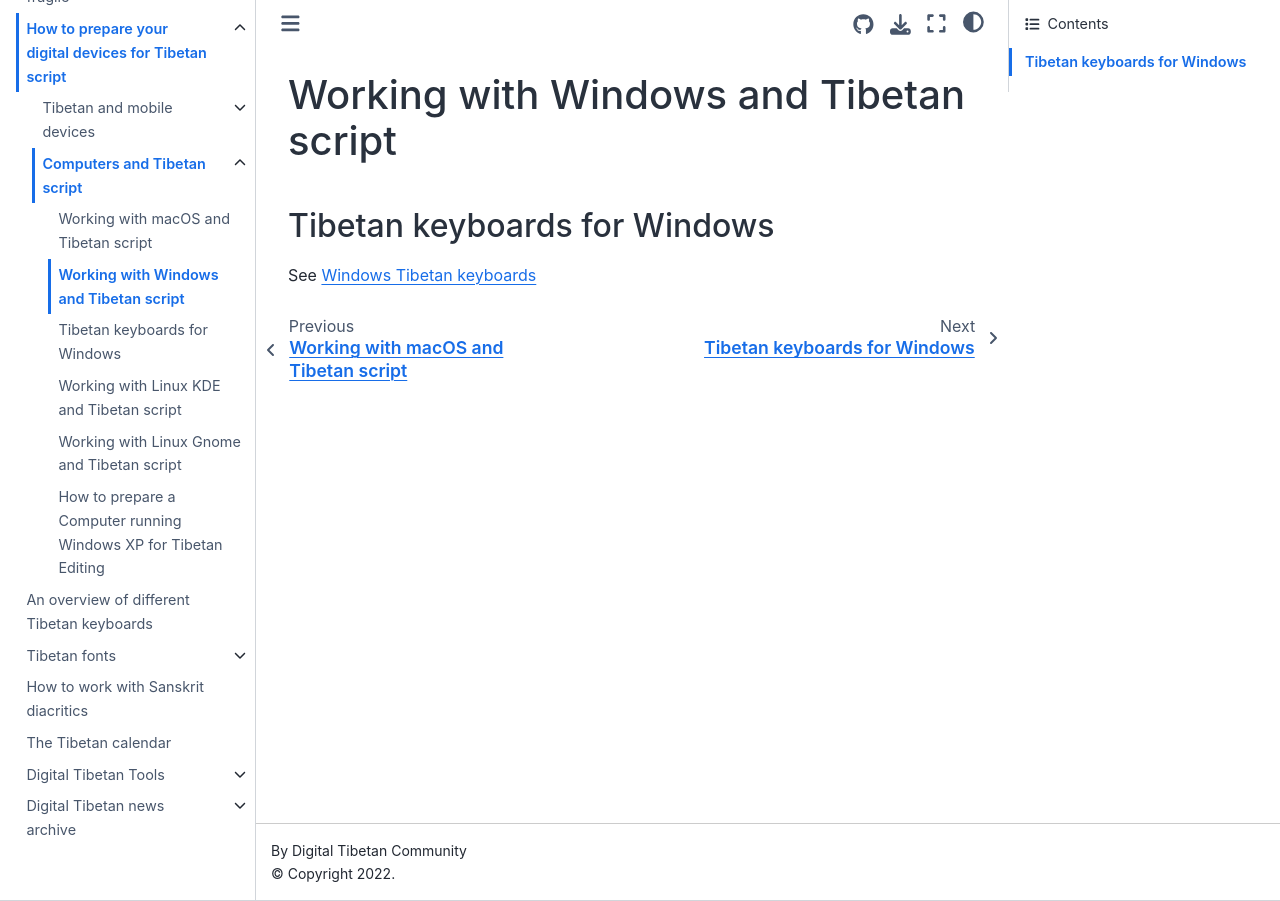
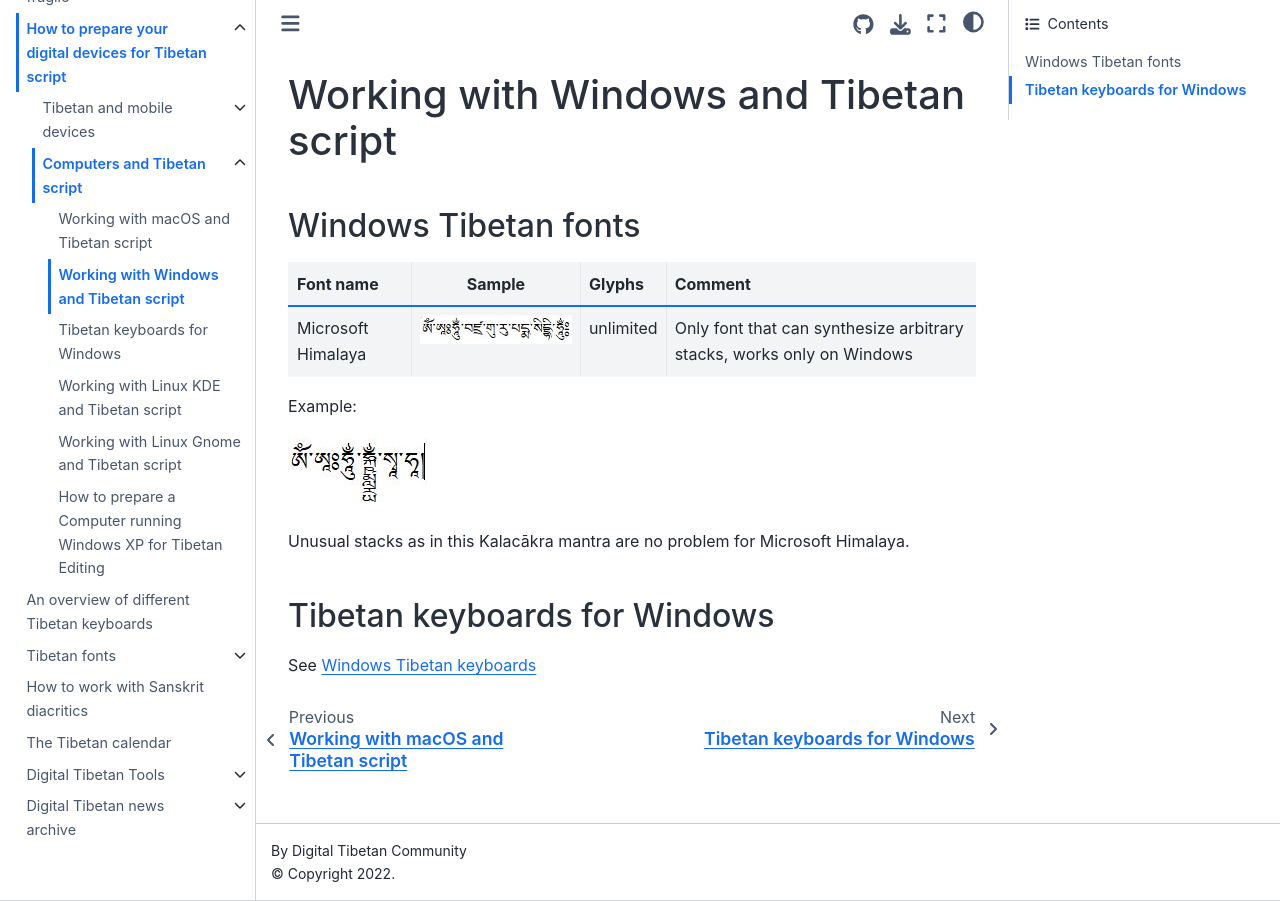
Before and after one commit to DigitalTibetan/DigitalTibetan, a Jupyter Book: the page built from docs/computers_windows.md, in a window 1280 px wide. Built offline with Jupyter Book 1.0.4 settings and Sphinx 7.4.7 and the Sphinx Book theme 1.1.4, drawn with Linux system fonts in a browser that asks for light colours.

Commit message:
Microsoft Himalaya and Kalacākra

```diff
--- a/docs/computers_windows.md
+++ b/docs/computers_windows.md
@@ -1,5 +1,16 @@
 # Working with Windows and Tibetan script
 
+## Windows Tibetan fonts
+
+| Font name | Sample | Glyphs | Comment |
+| --------- | :----: | ------ | ------- |
+| Microsoft Himalaya | ![Microsoft Himalaya](Images/Font_Himalaya.jpg) | unlimited | Only font that can synthesize arbitrary stacks, works only on Windows |
+
+Example:
+
+![Kalacākra](Images/Himalaya_Kalacakra.jpg)
+
+Unusual stacks as in this Kalacākra mantra are no problem for Microsoft Himalaya.
 ## Tibetan keyboards for Windows
 
 See [Windows Tibetan keyboards](computers_windows_keyboards.md)
```
